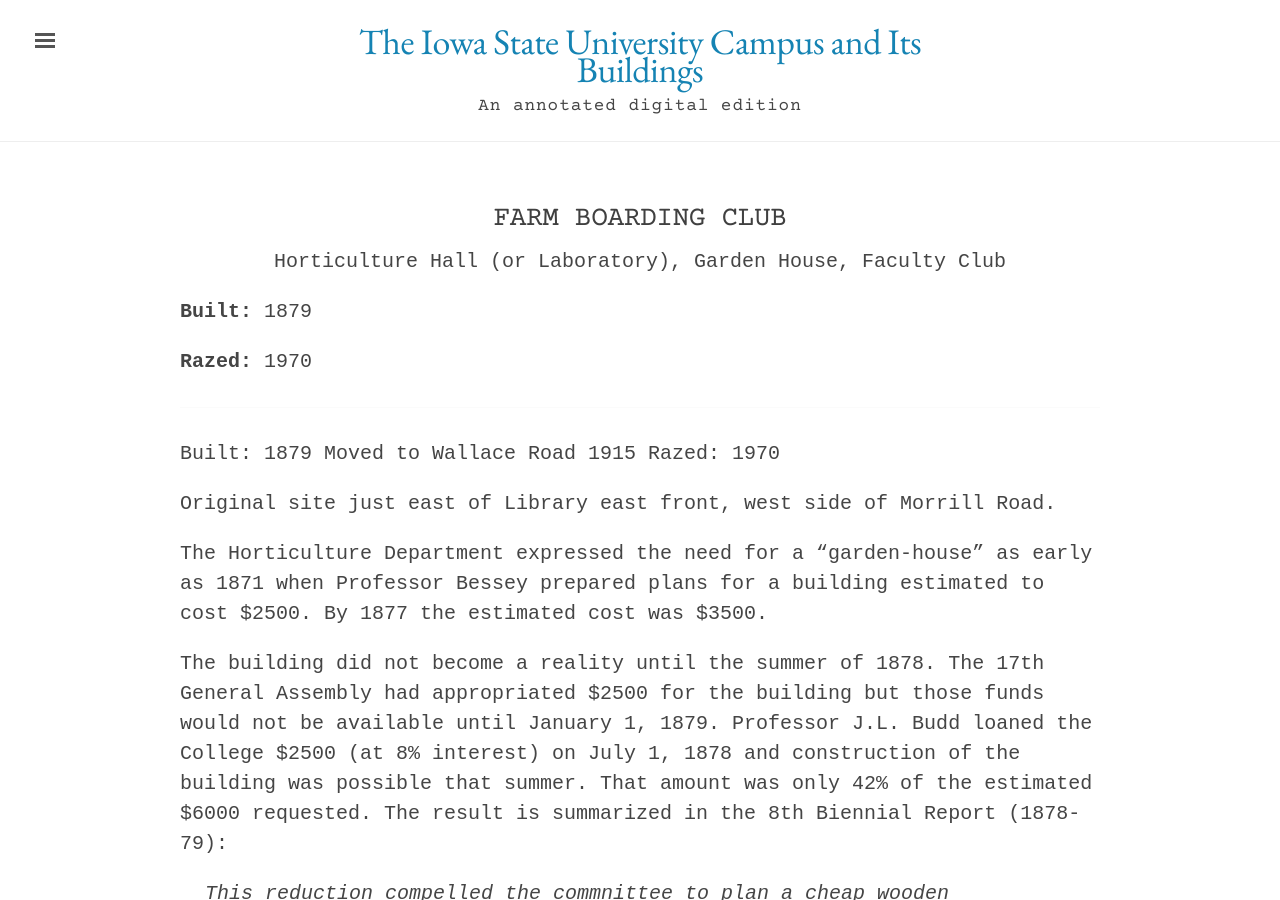
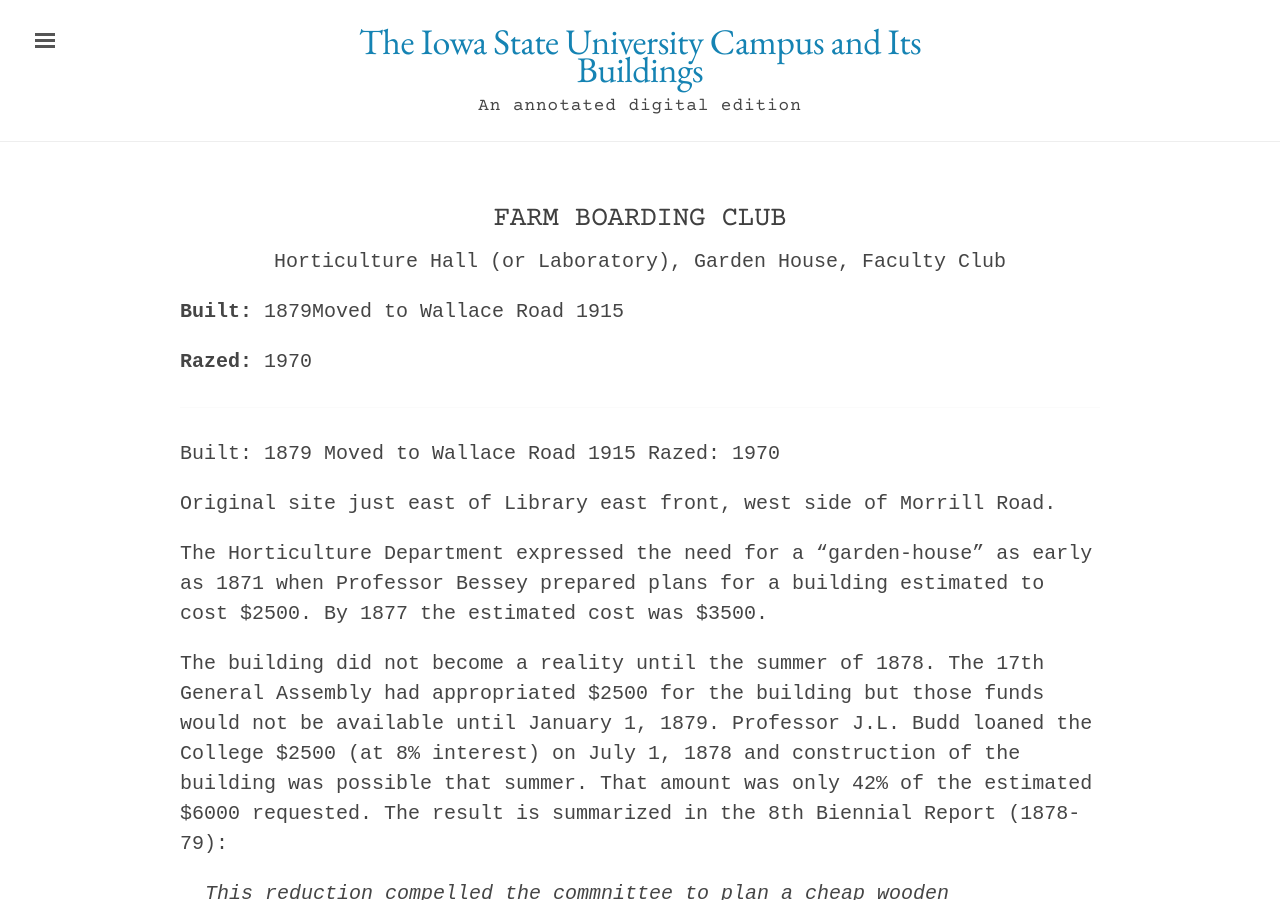
Before and after one commit to emanderson811/day-edition, a Jekyll site: the page built from _texts/buildings/069day-farm-boarding-club.md, in a window 1280 px wide and 900 px high. Built offline with Jekyll 4.4.1, drawn with Linux system fonts in a browser that asks for light colours.

Commit message:
Update 069day-farm-boarding-club.md

```diff
--- a/_texts/buildings/069day-farm-boarding-club.md
+++ b/_texts/buildings/069day-farm-boarding-club.md
@@ -5,7 +5,9 @@
   - "Horticulture Hall (or Laboratory)"
   - "Garden House"
   - "Faculty Club"
-built: 1879
+built:
+  - "1879"
+  - "Moved to Wallace Road 1915"
 addition:
 architect:
 contractor:
```
